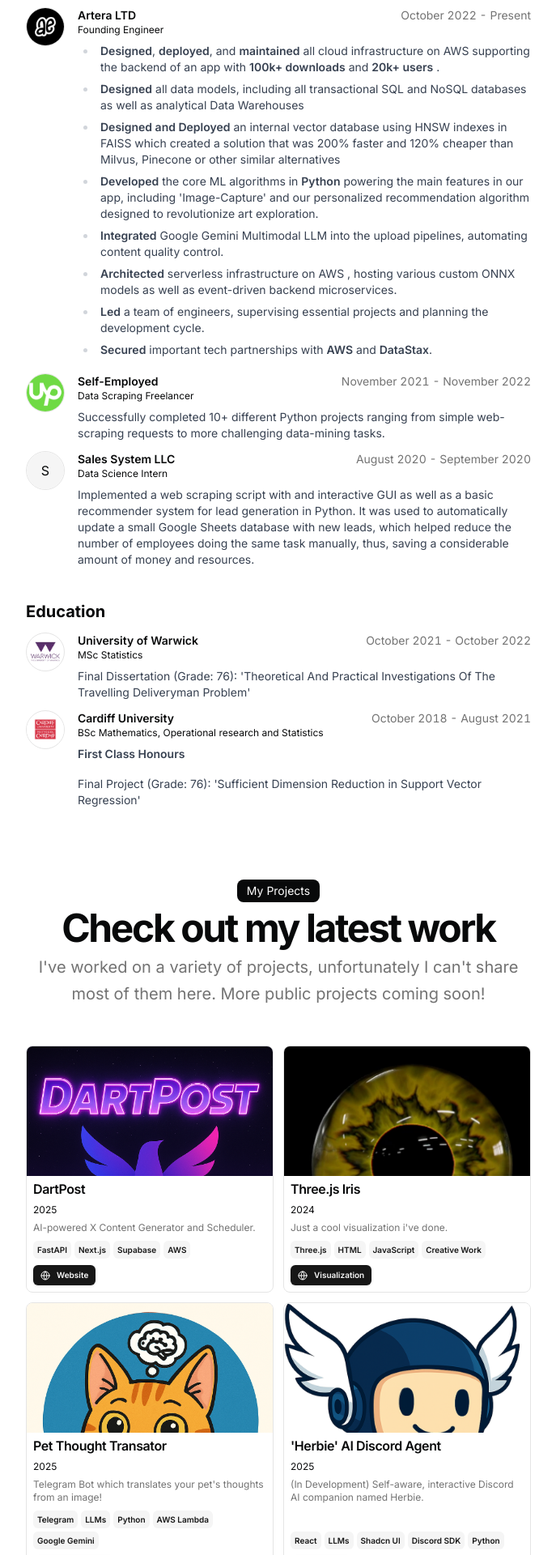
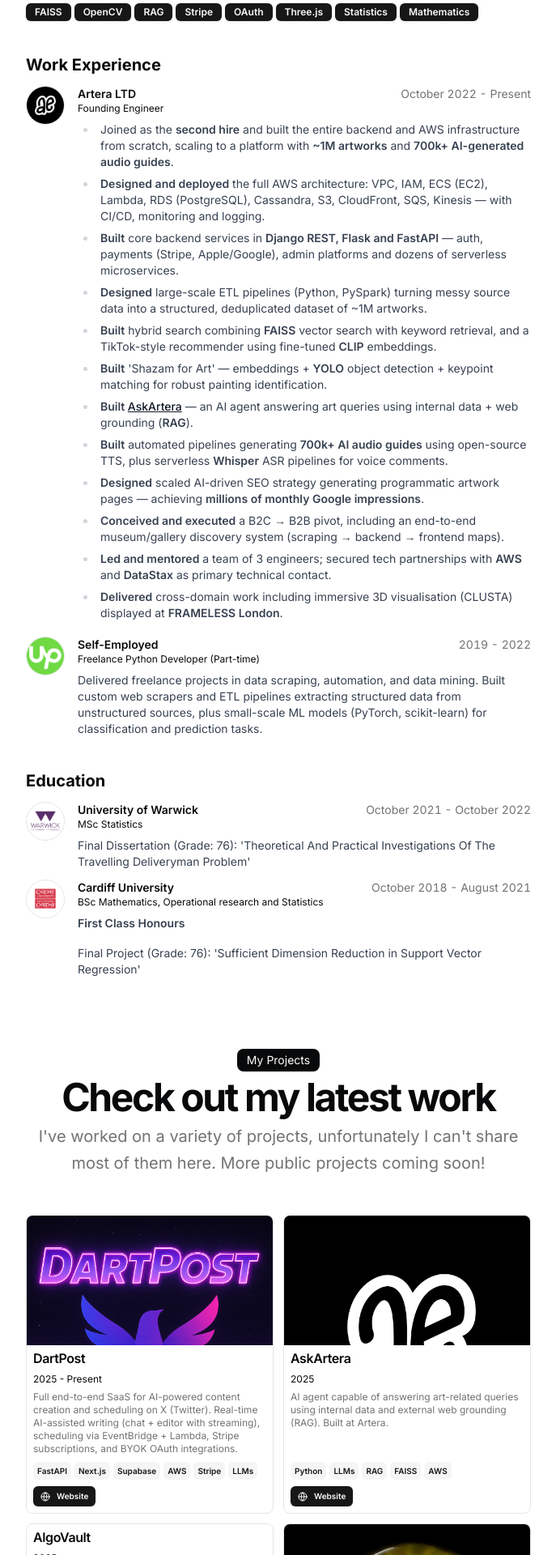
Before and after one commit to kshvidler/portfolio, a Next.js app: page / in a window 1280 px wide. Shown: the part 880-2800 px from the top of the page at 81% size, without its empty margins (296-983 px from the left). Built offline with nearby package versions, Linux system fonts and the light colour scheme.

Commit message:
text updates

```diff
--- a/src/data/resume.tsx
+++ b/src/data/resume.tsx
@@ -8,9 +8,9 @@
   location: "London, United Kingdom",
   locationLink: "https://www.google.com/maps/place/london",
   description:
-    "Founding Engineer with a proven track record of designing scalable cloud infrastructure and building AI-powered solutions. I am also a Maths enthusiast with a Masters degree in Statistics from the University of Warwick",
+    "Founding Engineer with full ownership across cloud infrastructure, backend systems, and data/ML platforms. Originally trained as a mathematician (MSc from the University of Warwick), I decompose complex problems into tractable systems and build scalable, production-grade solutions end-to-end.",
   summary:
-    "As a founding engineer at [Artera](https://artera.ae), a cutting edge art-tech platform, I architected, deployed and maintained scalable cloud infrastructure on **AWS**, optimized for high availability and cost efficiency. I possess deep practical experience in **Python**, **SQL** and **NoSQL** databases, event-driven architectures, **ETL** pipelines and **REST API**s.\n\nIn addition to my Data Engineering and Backend development skills I led the development of key AI-powered features at Artera, including the **Recommender System**, **'Image Capture'**, **'AI-tagging'** and more! \n\n Currently building a SaaS for X content Automation - dartpost.app, [contact me](#contact) if you need some help, I'm sure we can build something cool together! 🤗 \n\nEmail: [**kshvidler@gmail.com**](mailto:kshvidler@gmail.com)",
+    "As the **second hire** and Founding Engineer at [Artera](https://artera.ae), I built the entire backend and AWS infrastructure from scratch, scaling to a platform with **~1M artworks** and **700k+ AI-generated audio guides**. I operate at a **CTO-level scope** — contributing to product strategy, partnerships, and technical direction while leading engineering execution.\n\nDeep hands-on experience across **Python**, **TypeScript**, **AWS** (ECS, Lambda, RDS, S3, SQS, Kinesis), **SQL/NoSQL** databases, event-driven architectures, **ETL** pipelines and **REST APIs**. I led the development of core AI-powered features including the **Recommender System**, **'Shazam for Art' Image Capture**, **AskArtera** (RAG agent), and large-scale **TTS audio guide pipelines**.\n\nCurrently also building [dartpost.app](https://dartpost.app), a SaaS for AI-powered content creation and scheduling on X. [Contact me](#contact) if you want to build something cool together! 🤗 \n\nEmail: [**kshvidler@gmail.com**](mailto:kshvidler@gmail.com)",
   avatarUrl: "/profile-pic-linkedin.jpeg",
   skills: [
     "#Data-Engineering",
@@ -20,22 +20,32 @@
     "#Dev-Ops",
     "#Web-Scraping",
     "Python",
+    "TypeScript",
     "PyTorch",
+    "scikit-learn",
+    "Pandas",
+    "PySpark",
     "Flask",
     "FastAPI",
     "Django",
+    "Next.js",
+    "React",
+    "React Native",
     "AWS",
+    "AWS ECS",
+    "AWS Lambda",
+    "Docker",
     "PostgreSQL",
     "Cassandra",
     "OpenSearch",
+    "DynamoDB",
     "Redis",
-    "Docker",
-    "Javascript",
+    "FAISS",
+    "OpenCV",
+    "RAG",
+    "Stripe",
+    "OAuth",
     "Three.js",
-    "Next.JS",
-    "FAISS",
-    "AWS ECS",
-    "AWS Lambda",
     "Statistics",
     "Mathematics"
   ],
@@ -89,38 +99,30 @@
       logoUrl: "/artera-logo.png",
       start: "October 2022",
       end: "Present",
-      description: "- **Designed**, **deployed**, and **maintained** all cloud infrastructure on AWS supporting the backend of an app with **100k+ downloads** and **20k+ users** .\n" +
-        "- **Designed** all data models, including all transactional SQL and NoSQL databases as well as analytical Data Warehouses\n" +
-        "- **Designed and Deployed** an internal vector database using HNSW indexes in FAISS which created a solution that was 200% faster and 120% cheaper than Milvus, Pinecone or other similar alternatives \n" +
-        "- **Developed** the core ML algorithms in **Python** powering the main features in our app, including 'Image-Capture' and our personalized recommendation algorithm designed to revolutionize art exploration.\n" +
-        "- **Integrated** Google Gemini Multimodal LLM into the upload pipelines, automating content quality control.\n" +
-        "- **Architected** serverless infrastructure on AWS , hosting various custom ONNX models as well as event-driven backend microservices.\n" +
-        "- **Led** a team of engineers, supervising essential projects and planning the development cycle.\n" +
-        "- **Secured** important tech partnerships with **AWS** and **DataStax**.",
+      description: "- Joined as the **second hire** and built the entire backend and AWS infrastructure from scratch, scaling to a platform with **~1M artworks** and **700k+ AI-generated audio guides**.\n" +
+        "- **Designed and deployed** the full AWS architecture: VPC, IAM, ECS (EC2), Lambda, RDS (PostgreSQL), Cassandra, S3, CloudFront, SQS, Kinesis — with CI/CD, monitoring and logging.\n" +
+        "- **Built** core backend services in **Django REST, Flask and FastAPI** — auth, payments (Stripe, Apple/Google), admin platforms and dozens of serverless microservices.\n" +
+        "- **Designed** large-scale ETL pipelines (Python, PySpark) turning messy source data into a structured, deduplicated dataset of ~1M artworks.\n" +
+        "- **Built** hybrid search combining **FAISS** vector search with keyword retrieval, and a TikTok-style recommender using fine-tuned **CLIP** embeddings.\n" +
+        "- **Built** 'Shazam for Art' — embeddings + **YOLO** object detection + keypoint matching for robust painting identification.\n" +
+        "- **Built [AskArtera](https://askartera.com)** — an AI agent answering art queries using internal data + web grounding (**RAG**).\n" +
+        "- **Built** automated pipelines generating **700k+ AI audio guides** using open-source TTS, plus serverless **Whisper** ASR pipelines for voice comments.\n" +
+        "- **Designed** scaled AI-driven SEO strategy generating programmatic artwork pages — achieving **millions of monthly Google impressions**.\n" +
+        "- **Conceived and executed** a B2C → B2B pivot, including an end-to-end museum/gallery discovery system (scraping → backend → frontend maps).\n" +
+        "- **Led and mentored** a team of 3 engineers; secured tech partnerships with **AWS** and **DataStax** as primary technical contact.\n" +
+        "- **Delivered** cross-domain work including immersive 3D visualisation (CLUSTA) displayed at **FRAMELESS London**.",
     },
     {
       company: "Self-Employed",
       badges: [],
       href: "https://www.upwork.com",
       location: "Remote",
-      title: "Data Scraping Freelancer",
+      title: "Freelance Python Developer (Part-time)",
       logoUrl: "/upwork.png",
-      start: "November 2021",
-      end: "November 2022",
+      start: "2019",
+      end: "2022",
       description:
-        "Successfully completed 10+ different Python projects ranging from simple web-scraping requests to more challenging data-mining tasks.",
-    },
-    {
-      company: "Sales System LLC",
-      href: "",
-      badges: [],
-      location: "Remote",
-      title: "Data Science Intern",
-      logoUrl: "",
-      start: "August 2020",
-      end: "September 2020",
-      description:
-        "Implemented a web scraping script with and interactive GUI as well as a basic recommender system for lead generation in Python. It was used to automatically update a small Google Sheets database with new leads, which helped reduce the number of employees doing the same task manually, thus, saving a considerable amount of money and resources.",
+        "Delivered freelance projects in data scraping, automation, and data mining. Built custom web scrapers and ETL pipelines extracting structured data from unstructured sources, plus small-scale ML models (PyTorch, scikit-learn) for classification and prediction tasks.",
     }
   ],
   education: [
@@ -147,15 +149,17 @@
     {
       title: "DartPost",
       href: "https://dartpost.app",
-      dates: "2025",
+      dates: "2025 - Present",
       active: true,
       description:
-        "AI-powered X Content Generator and Scheduler.",
+        "Full end-to-end SaaS for AI-powered content creation and scheduling on X (Twitter). Real-time AI-assisted writing (chat + editor with streaming), scheduling via EventBridge + Lambda, Stripe subscriptions, and BYOK OAuth integrations.",
       technologies: [
         "FastAPI",
         "Next.js",
         "Supabase",
-        "AWS"
+        "AWS",
+        "Stripe",
+        "LLMs"
       ],
       links: [
         {
@@ -165,6 +169,48 @@
         }
       ],
       image: "/dartpost.png",
+      video:
+        "",
+    },
+    {
+      title: "AskArtera",
+      href: "https://askartera.com",
+      dates: "2025",
+      active: true,
+      description:
+        "AI agent capable of answering art-related queries using internal data and external web grounding (RAG). Built at Artera.",
+      technologies: [
+        "Python",
+        "LLMs",
+        "RAG",
+        "FAISS",
+        "AWS"
+      ],
+      links: [
+        {
+          type: "Website",
+          href: "https://askartera.com",
+          icon: <Icons.globe className="size-3" />,
+        }
+      ],
+      image: "/artera-logo.png",
+      video:
+        "",
+    },
+    {
+      title: "AlgoVault",
+      href: "#",
+      dates: "2025",
+      active: true,
+      description:
+        "Decentralized marketplace for publishing and backing trading algorithms. Built for the EasyA x Algorand hackathon — selected as a Top 10 team.",
+      technologies: [
+        "Algorand",
+        "Next.js",
+        "Python"
+      ],
+      links: [],
+      image: "",
       video:
         "",
     },
@@ -189,31 +235,6 @@
         }
       ],
       image: "/iris.jpg",
-      video:
-        "",
-    },
-    {
-      title: "Pet Thought Transator",
-      href: "https://t.me/pet_translate_bot?start=326055551",
-      dates: "2025",
-      active: true,
-      description:
-        "Telegram Bot which translates your pet's thoughts from an image!",
-      technologies: [
-        "Telegram",
-        "LLMs",
-        "Python",
-        "AWS Lambda",
-        "Google Gemini"
-      ],
-      links: [
-        {
-          type: "Telegram Bot",
-          href: "https://t.me/pet_translate_bot?start=326055551",
-          icon: <Icons.globe className="size-3" />,
-        }
-      ],
-      image: "/pet-translator.png",
       video:
         "",
     },
```
